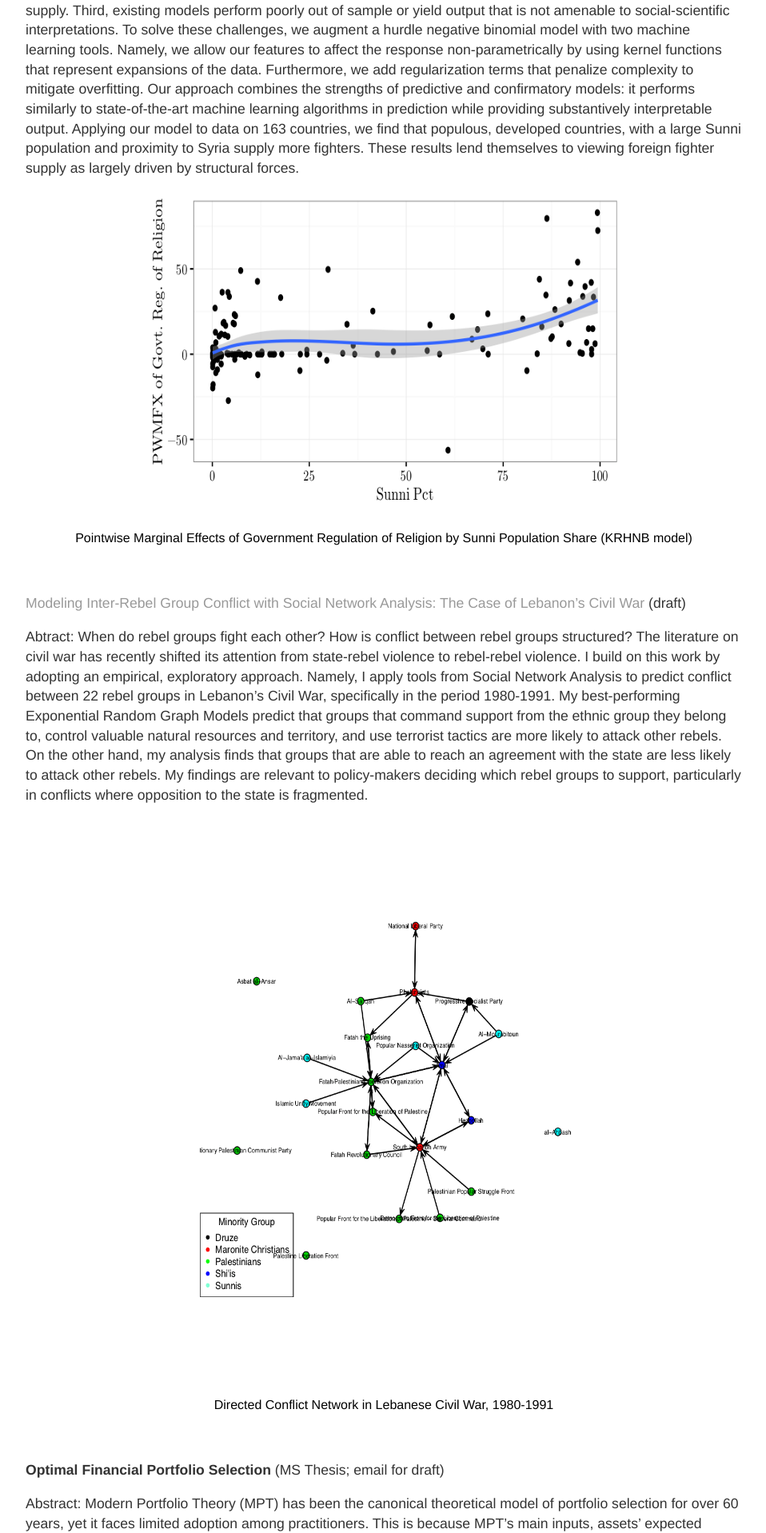
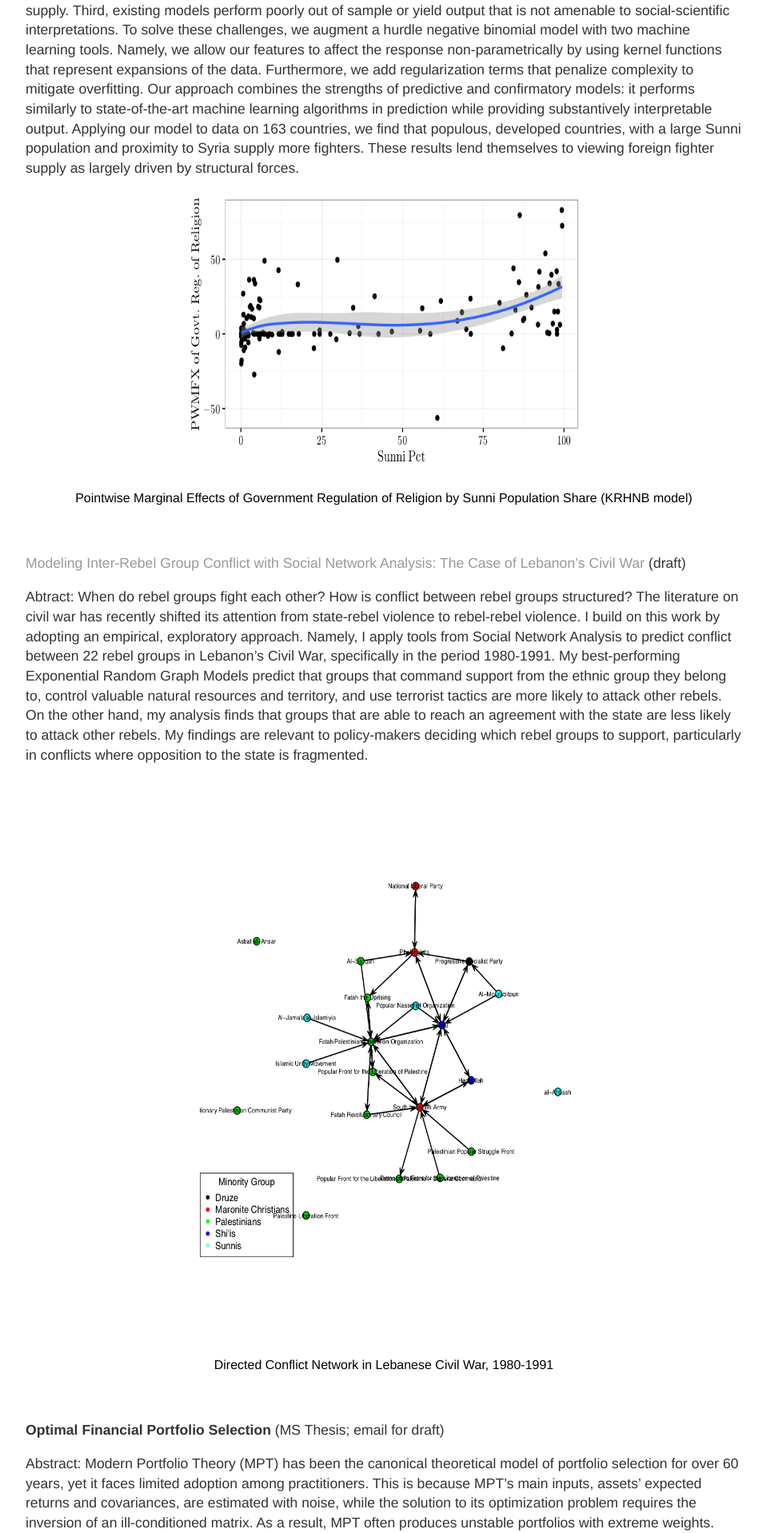
Before and after one commit to georgederpa/georgederpa, a Jekyll site: the page built from research/index.md, in a window 1280 px wide. Shown: the part 1179-3096 px from the top of the page at 80% size, without its empty margins (160-1118 px from the left). Built offline with Jekyll 4.4.1, drawn with Linux system fonts in a browser that asks for light colours; our own code applies the rules of GitHub Pages for plain Markdown files.

Commit message:
change fig2 dims

```diff
--- a/research/index.md
+++ b/research/index.md
@@ -17,7 +17,7 @@ Abstract: A large literature argues that dictatorships can achieve high levels o
 Abstract: Some countries have counted hundreds of their citizens fleeing to fight in Syria, while other countries’ citizens have remained bystanders? There are three methodological challenges to answering this question. First, there may be two groups of countries: one at no risk of ``supplying” foreign fighters and another supplying some positive amount. Second, there is no clear theory to specify the functional forms linking features to foreign fighter supply. Third, existing models perform poorly out of sample or yield output that is not amenable to social-scientific interpretations. To solve these challenges, we augment a hurdle negative binomial model with two machine learning tools. Namely, we allow our features to affect the response non-parametrically by using kernel functions that represent expansions of the data. Furthermore, we add regularization terms that penalize complexity to mitigate overfitting. Our approach combines the strengths of predictive and confirmatory models: it performs similarly to state-of-the-art machine learning algorithms in prediction while providing substantively interpretable output. Applying our model to data on 163 countries, we find that populous, developed countries, with a large Sunni population and proximity to Syria supply more fighters. These results lend themselves to viewing foreign fighter supply as largely driven by structural forces.
 
 <div style="text-align:center" markdown="1">
-![Heterogeneous Effects Plot](/research/hetplotGovtRegSunni.png){: height="400px" width="600px"}
+![Heterogeneous Effects Plot](/research/hetplotGovtRegSunni.png){: height="350px" width="500px"}
 <center>Pointwise Marginal Effects of Government Regulation of Religion by Sunni Population Share (KRHNB model)</center>
 </div>
 
```
